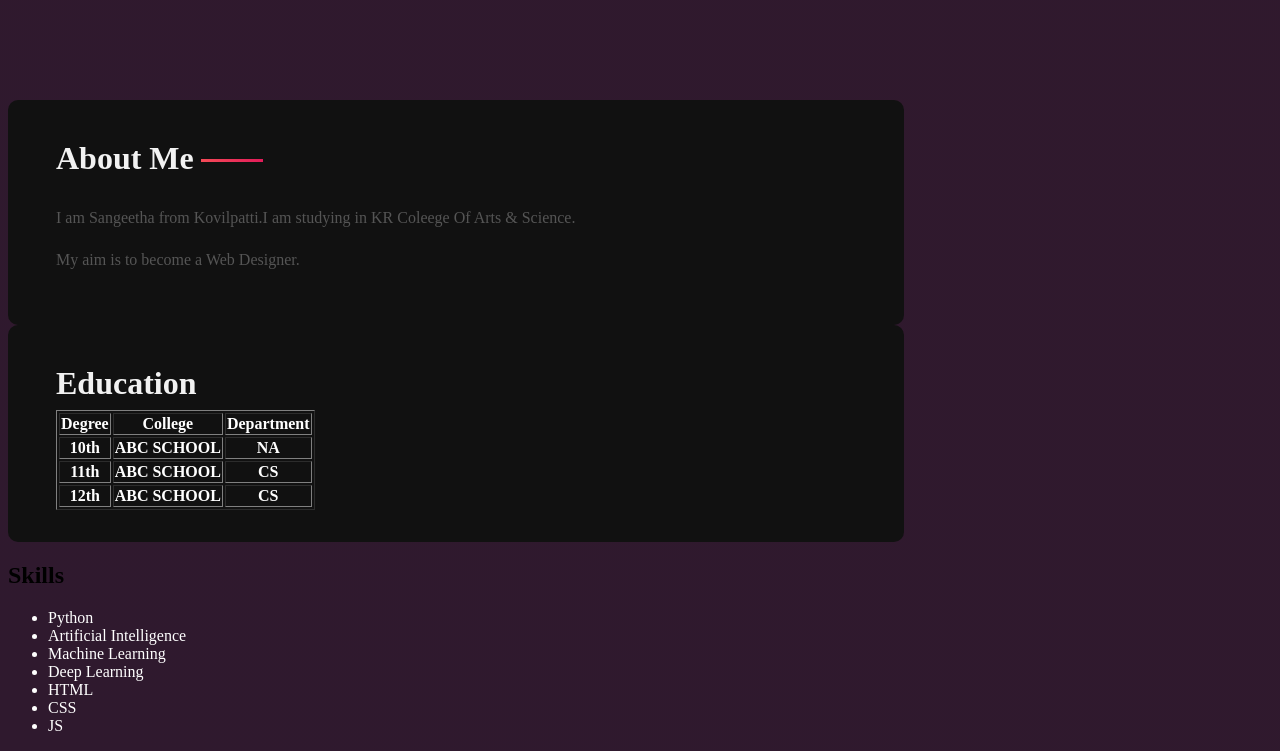
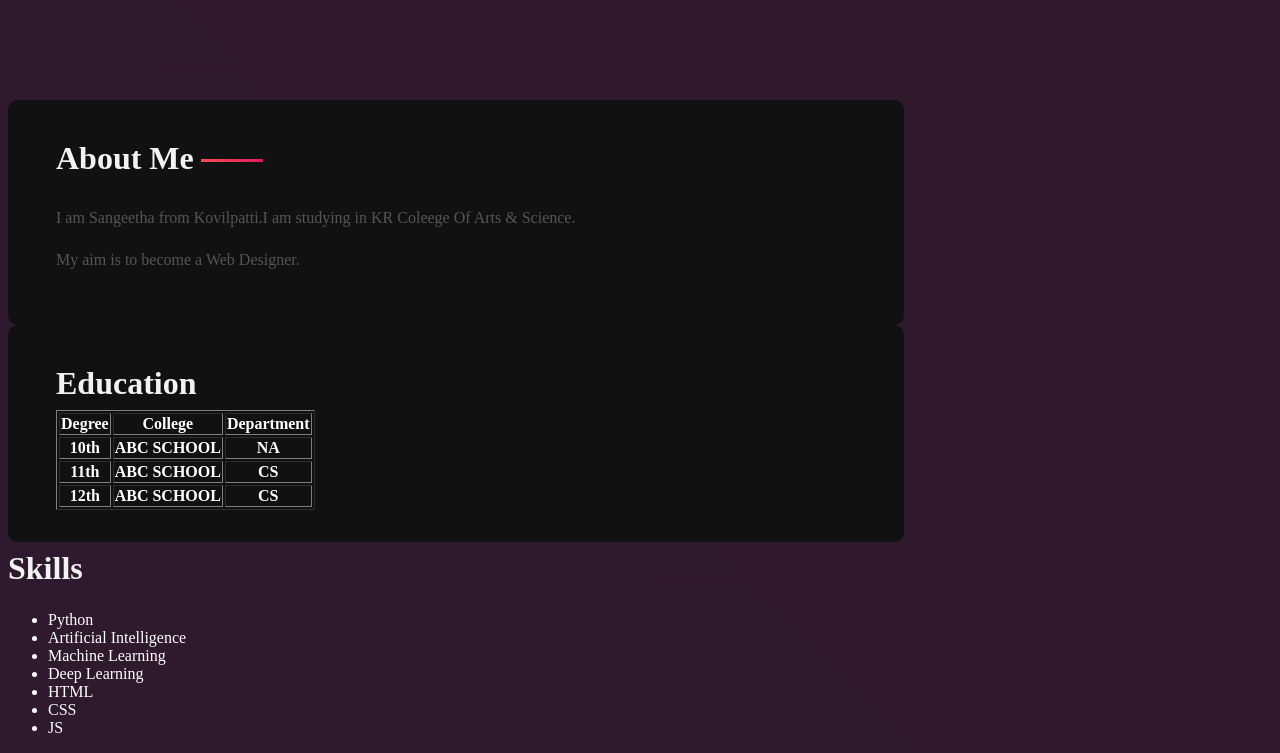
Before and after one commit to sangeethaMariappan/DigitialPortfolio, a plain HTML site: page index.html in a window 1280 px wide. Shown: the part 692-1445 px from the top of the page. Drawn offline with Linux system fonts and the light colour scheme; files whose address does not match are found by name.

Commit message:
Update index.html

```diff
--- a/index.html
+++ b/index.html
@@ -73,7 +73,7 @@
 <div class="skills">
 <section id="skills">
 <div class="section-content">
-<h1>Skills</h1>
+<h3>Skills</h3>
 <ul style="color:#fff">
 <li>Python</li>
 <li>Artificial Intelligence</li>
```
